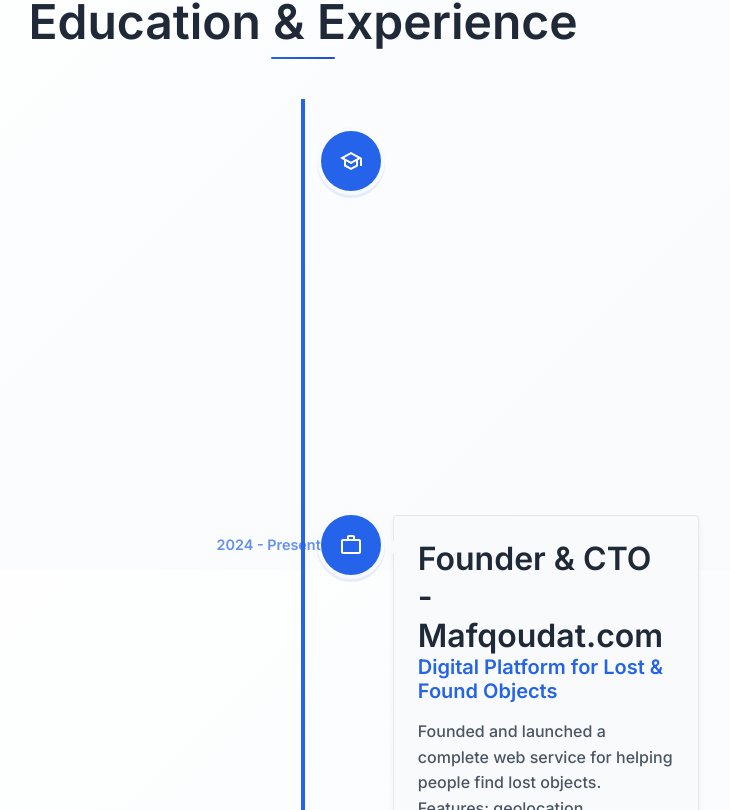
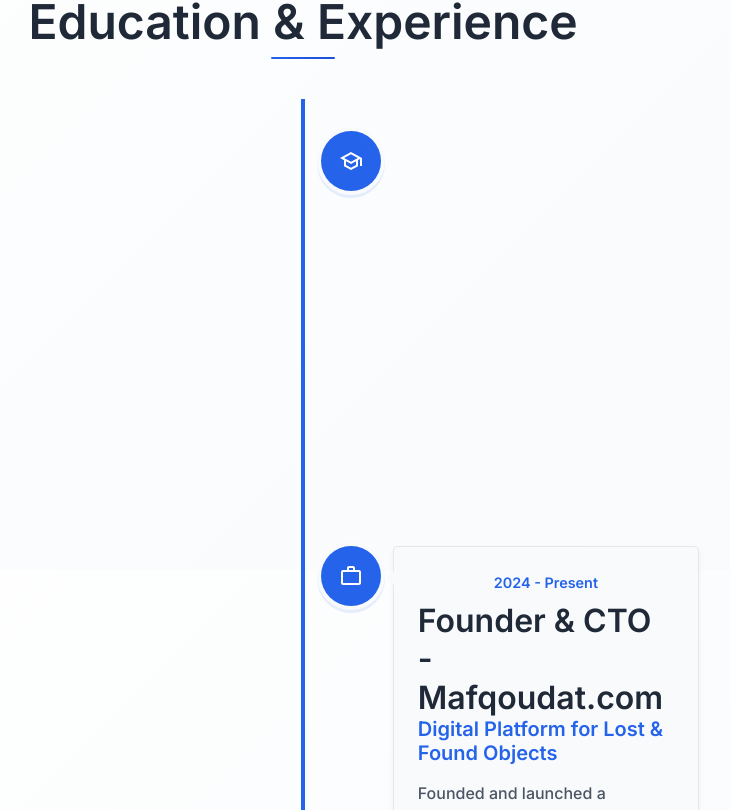
Before and after one commit to boubnacer/nacer-portfolio, a React (Create React App) app: page / in a window 1280 px wide. Shown: the part 1830-2640 px from the top of the page, without its empty margins (337-1067 px from the left). Built offline with nearby package versions, Linux system fonts and the light colour scheme.

Commit message:
Updating the Education and Experienc section

```diff
--- a/src/components.js/Timeline.js
+++ b/src/components.js/Timeline.js
@@ -25,11 +25,10 @@
             return (
               <VerticalTimelineElement
                 key={element.key}
-                date={element.date}
-                dateClassName="date"
                 iconStyle={isWorkIcon ? workIconStyles : schoolIconStyles}
                 icon={isWorkIcon ? <WorkIcon /> : <SchoolIcon />}
               >
+                <div className="timeline-date">{element.date}</div>
                 <h3 className="title vertical-timeline-element-title">
                   {element.title}
                 </h3>
--- a/src/templates.js/timeline.css
+++ b/src/templates.js/timeline.css
@@ -12,6 +12,14 @@
 
 .location {
   color: var(--primary-color) !important;
+}
+
+.timeline-date {
+  color: var(--primary-color) !important;
+  font-weight: 600 !important;
+  font-size: 0.9rem !important;
+  margin-bottom: 0.5rem !important;
+  text-align: center;
 }
 
 .project-link {
```
